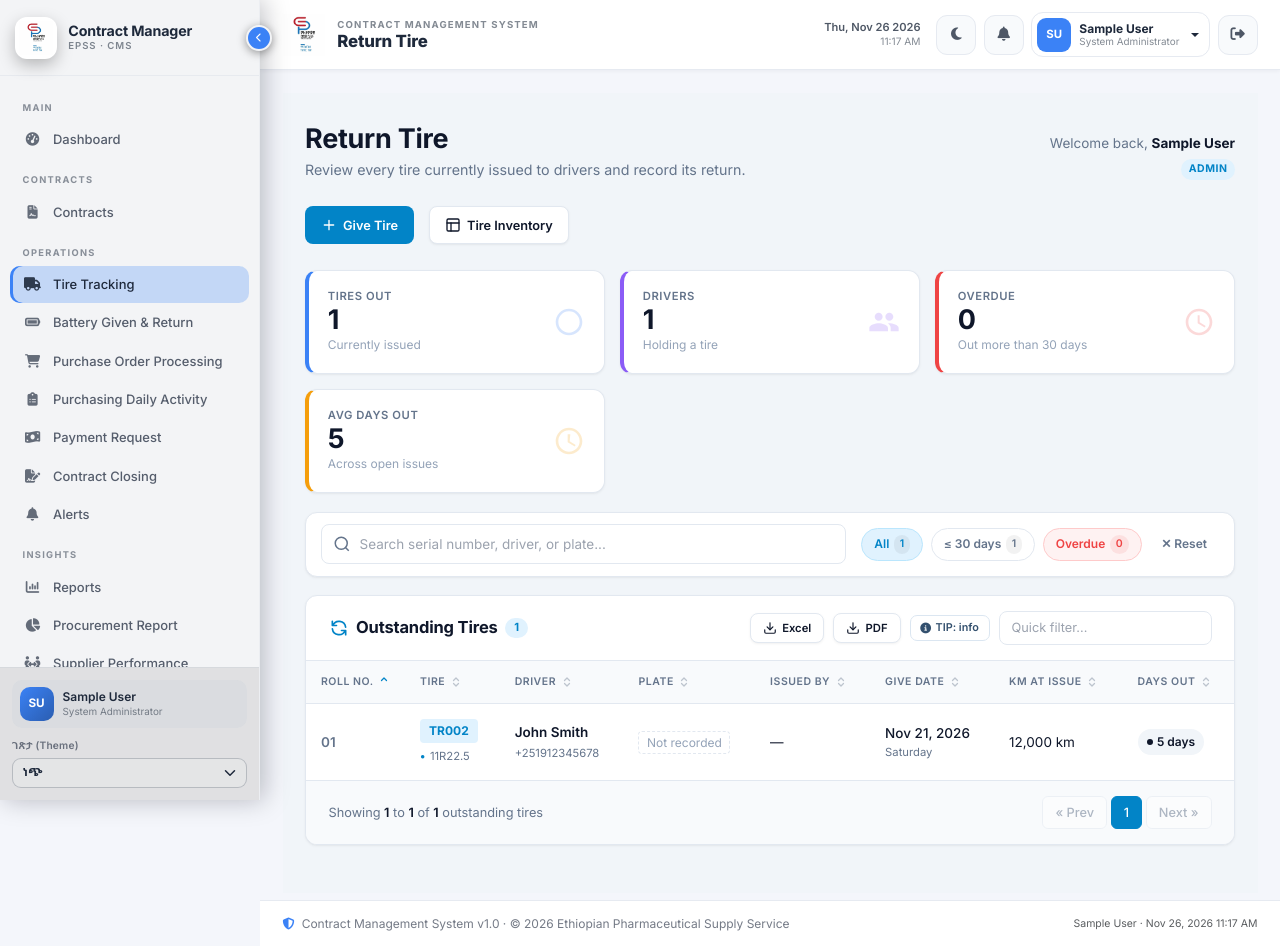
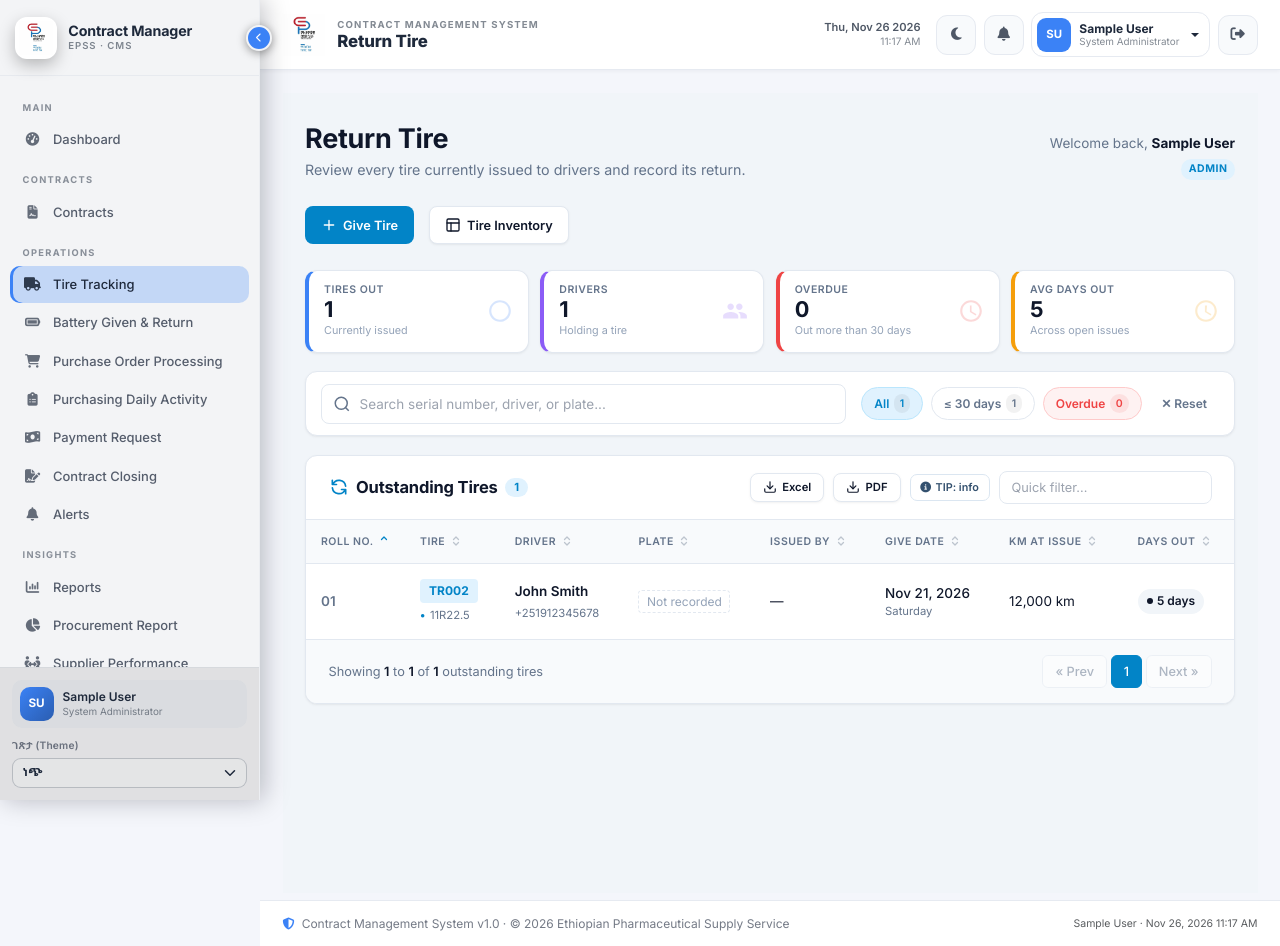
Before and after one commit to Habtami/elianahabtamu2019, a Laravel app: page /tires/return in a window 1280 px wide. Run offline with Laravel 12, Linux system fonts and the light colour scheme; the visitor is signed in with stand-in values (Sample User, id 1); data comes from the database, SQL or seed files in the repository; data that the repository does not hold is empty; some libraries are stand-ins or nearby versions.

Commit message:
style(tires): shrink the return page KPI cards and detail modal

```diff
--- a/contract-management/resources/views/tires/return-list.blade.php
+++ b/contract-management/resources/views/tires/return-list.blade.php
@@ -117,14 +117,14 @@
     /* ---------- KPI cards ---------- */
     .tsr-kpi-grid {
         display: grid;
-        grid-template-columns: repeat(auto-fit, minmax(240px, 1fr));
-        gap: 1rem;
+        grid-template-columns: repeat(auto-fit, minmax(200px, 1fr));
+        gap: 0.75rem;
         transition: all 0.3s ease;
     }
     .tsr-kpi-card {
         background: var(--tsr-surface);
         border-radius: var(--tsr-radius-md);
-        padding: 1.25rem;
+        padding: 0.85rem 1rem;
         display: flex;
         justify-content: space-between;
         align-items: center;
@@ -140,7 +140,7 @@
     .tsr-kpi-card.tsr-orange { border-left-color: #f59e0b; }
 
     .tsr-kpi-content h4 {
-        font-size: 0.75rem;
+        font-size: 0.7rem;
         text-transform: uppercase;
         color: var(--tsr-text-muted);
         letter-spacing: 0.05em;
@@ -148,20 +148,20 @@
         transition: font-size 0.3s ease;
     }
     .tsr-kpi-content .tsr-value {
-        font-size: 1.8rem;
+        font-size: 1.45rem;
         font-weight: 700;
-        margin: 0.2rem 0;
+        margin: 0.15rem 0;
         line-height: 1;
         transition: font-size 0.3s ease;
     }
     .tsr-kpi-content .tsr-sub {
-        font-size: 0.8rem;
+        font-size: 0.72rem;
         color: var(--tsr-text-light);
         transition: opacity 0.25s ease, max-height 0.3s ease;
         overflow: hidden;
         max-height: 30px;
     }
-    .tsr-kpi-icon { opacity: 0.2; width: 32px; height: 32px; transition: all 0.3s ease; }
+    .tsr-kpi-icon { opacity: 0.2; width: 26px; height: 26px; transition: all 0.3s ease; }
     .tsr-kpi-icon svg { width: 100%; height: 100%; }
 
     .tsr-kpi-card.tsr-clickable { cursor: pointer; }
```
Also changed, not shown: other parts of contract-management/resources/views/tires/return-list.blade.php (+12 -12 lines).
